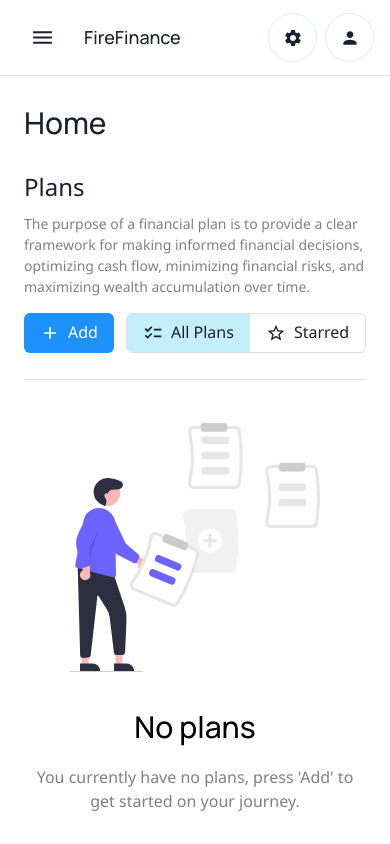
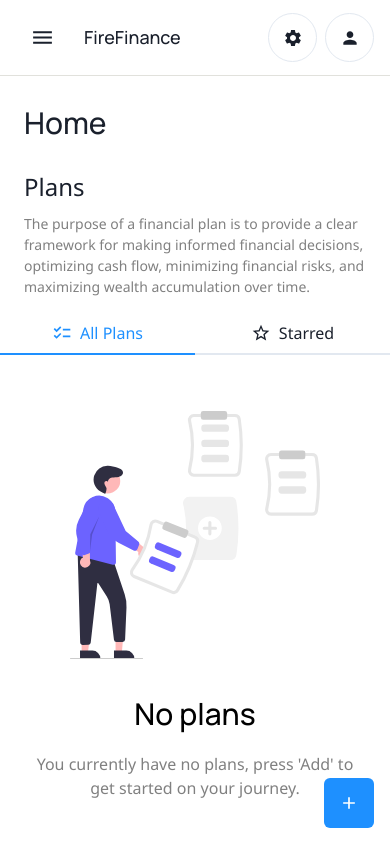
Before and after one commit to therealbluepandabear/fire-finance, a React (Create React App) app: page / in a window 390 px wide. Built offline with nearby package versions, Linux system fonts and the light colour scheme.

Commit message:
Improve mobile UI for Plans screen.

```diff
--- a/src/components/dashboard/Dashboard.tsx
+++ b/src/components/dashboard/Dashboard.tsx
@@ -133,7 +133,7 @@ export default function Dashboard(props: DashboardProps): JSX.Element {
                     thickness='thick'
                     flexGrow={1}
                     minHeight='0'
-                    overflowY='scroll'
+                    overflowY='auto'
                 >
                     <Plans {...props} />
                 </FScrollableBox>
--- a/src/components/dashboard/pages/Plans.tsx
+++ b/src/components/dashboard/pages/Plans.tsx
@@ -1,7 +1,6 @@
 import { DashboardProps } from '../Dashboard'
 import {
     Flex,
-    Text,
     Box,
     Button,
     IconButton,
@@ -20,7 +19,13 @@ import {
     ModalHeader,
     ModalOverlay,
     Input,
-    ModalCloseButton
+    ModalCloseButton,
+    Tab,
+    TabList,
+    TabPanel,
+    TabPanels,
+    Tabs,
+    Text
 } from '@chakra-ui/react'
 import { PropsWithChildren, useEffect, useRef, useState } from 'react'
 import {
@@ -515,6 +520,7 @@ export default function Settings(props: DashboardProps): JSX.Element {
                 flexDirection='column'
                 width='100%'
                 height='100%'
+                position='relative'
             >
                 <Text fontSize='3xl' fontFamily='manrope'>Home</Text>
 
@@ -529,11 +535,46 @@ export default function Settings(props: DashboardProps): JSX.Element {
                         </Flex>
 
                         <Flex
+                            display={{ base: 'flex', md: 'none' }}
+                            marginTop={{ base: '16px', xl: '0px' }}
+                            marginLeft='-24px'
+                            marginRight='-24px'
+                            marginBottom='36px'
+                        >
+                            <Tabs isFitted={true} width='100%'>
+                                <TabList>
+                                    <Tab
+                                        gap='8px'
+                                        ringColor='yellow'
+                                        _selected={{
+                                            borderBottomColor: 'buttonPrimary',
+                                            color: 'buttonPrimary'
+                                        }}
+                                    >
+                                        <MdChecklist size={20} />
+                                        All Plans
+                                    </Tab>
+                                    <Tab
+                                        gap='8px'
+                                        _selected={{
+                                            borderBottomColor: 'buttonPrimary',
+                                            color: 'buttonPrimary',
+                                        }}
+                                    >
+                                        <MdStarOutline size={20} />
+                                        Starred
+                                    </Tab>
+                                </TabList>
+                            </Tabs>
+                        </Flex>
+
+                        <Flex
                             flexDirection='row'
                             marginLeft={{ base: '0px', xl: 'auto' }}
                             alignSelf={{ base: 'flex-start', xl: 'flex-end' }}
                             marginTop={{ base: '16px', xl: '0px' }}
                             gap='12px'
+                            display={{ base: 'none', md: 'flex' }}
                         >
                             <Button
                                 leftIcon={<MdAdd color='white' size={20} />}
@@ -550,7 +591,9 @@ export default function Settings(props: DashboardProps): JSX.Element {
                         </Flex>
                     </Flex>
 
-                    <Divider />
+                    <Box display={{ base: 'none', md: 'block' }}>
+                        <Divider />
+                    </Box>
                 </Flex>
 
                 {plans.length > 0 ? (
@@ -609,6 +652,20 @@ export default function Settings(props: DashboardProps): JSX.Element {
                     </Flex>
                 )}
             </Flex>
+
+            <IconButton
+                visibility={{ base: 'visible', md: 'collapse' }}
+                width='50px'
+                height='50px'
+                right='0'
+                bottom='0'
+                background='buttonPrimary'
+                position='absolute'
+                icon={<MdAdd color='white' size={20} />}
+                aria-label='Add Plan'
+                onClick={addPlanClickHandler}
+                margin='16px'
+            />
         </>
     )
 }
--- a/src/components/ui/FMenu.tsx
+++ b/src/components/ui/FMenu.tsx
@@ -1,5 +1,5 @@
 import { Box, Button, Flex, HTMLChakraProps, Text, Popover, PopoverTrigger, PopoverContent, PopoverBody } from '@chakra-ui/react';
-import { PropsWithChildren, useEffect, useState } from 'react'
+import {  useState } from 'react'
 import FScrollableBox from './FScrollableBox'
 
 interface DisplayProps {
@@ -66,10 +66,6 @@ export interface MenuItem {
     label: string
 }
 
-interface MenuItemSelection {
-    selectedMenuItem: MenuItem
-}
-
 interface FMenuProps {
     isOpen: boolean
     onItemClick: (item: MenuItem) => void
@@ -100,8 +96,7 @@ export default function FMenu(props: FMenuProps): JSX.Element {
             background='white'
             shadow={{ base: 'md', md: 'none' }}
         >
-            {props.menuItems.map((menuItem, index) => {
-                return (
+            {props.menuItems.map((menuItem, index) => (
                 <Box key={index}>
                     <MenuItemDisplay
                         selectedItem={selectedItem}
@@ -110,8 +105,7 @@ export default function FMenu(props: FMenuProps): JSX.Element {
                         {...props}
                     />
                 </Box>
-                )
-            })}
+            ))}
         </FScrollableBox>
     )
 }
--- a/src/components/ui/FScrollableBox.tsx
+++ b/src/components/ui/FScrollableBox.tsx
@@ -18,7 +18,8 @@ export default function FScrollableBox({ children, thickness, ...props }: FScrol
             {...props}
             sx={{
                 '::-webkit-scrollbar': {
-                    width: scrollbarWidth
+                    width: 'scrollbarWidth',
+                    overflowY: 'auto'
                 },
                 '::-webkit-scrollbar-thumb:hover': {
                     background: 'darkgray'
```
Lines whose indentation alone changed are shown as unchanged.
